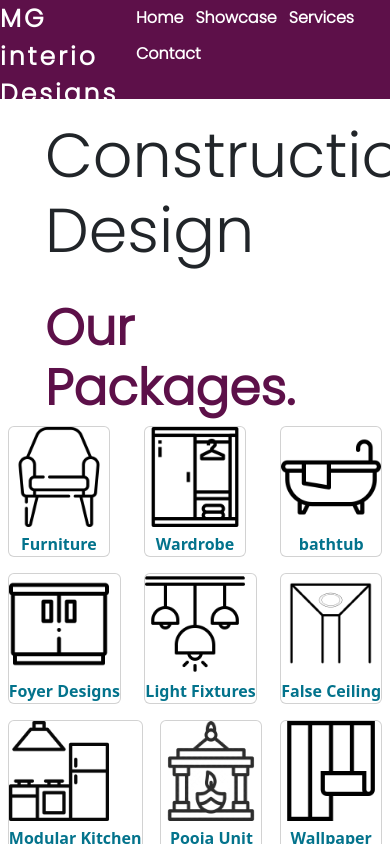
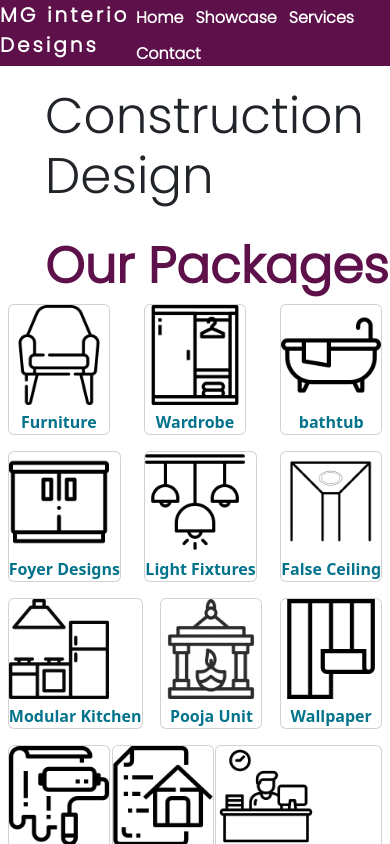
Before and after one commit to dinesh-07/construction-website, a plain HTML site: page index.html in a window 390 px wide. Drawn offline with nearby package versions, Linux system fonts and the light colour scheme.

Commit message:
packages

```diff
--- a/index.html
+++ b/index.html
@@ -30,7 +30,7 @@
       <div id="right">
         <div class="header">
           <h1 id="top">Construction Design</h1>
-          <h1 class="ser" id="serv">Our Packages.</h1>
+          <h1 class="ser" id="serv">Our Packages</h1>
 
           <div id="img-box" id="cards">
             <div class="card mb-3">
--- a/style.css
+++ b/style.css
@@ -410,6 +410,10 @@ footer {
   .left {
     height: auto;
     min-height: 65px;
+
+  }
+  #top {
+    font-size: 50px;
   }
 
   #right {
@@ -421,6 +425,7 @@ footer {
     margin: 0;
     float: left;
     width: 35%;
+    font-size: 20px;
   }
 
   h1 {
```
